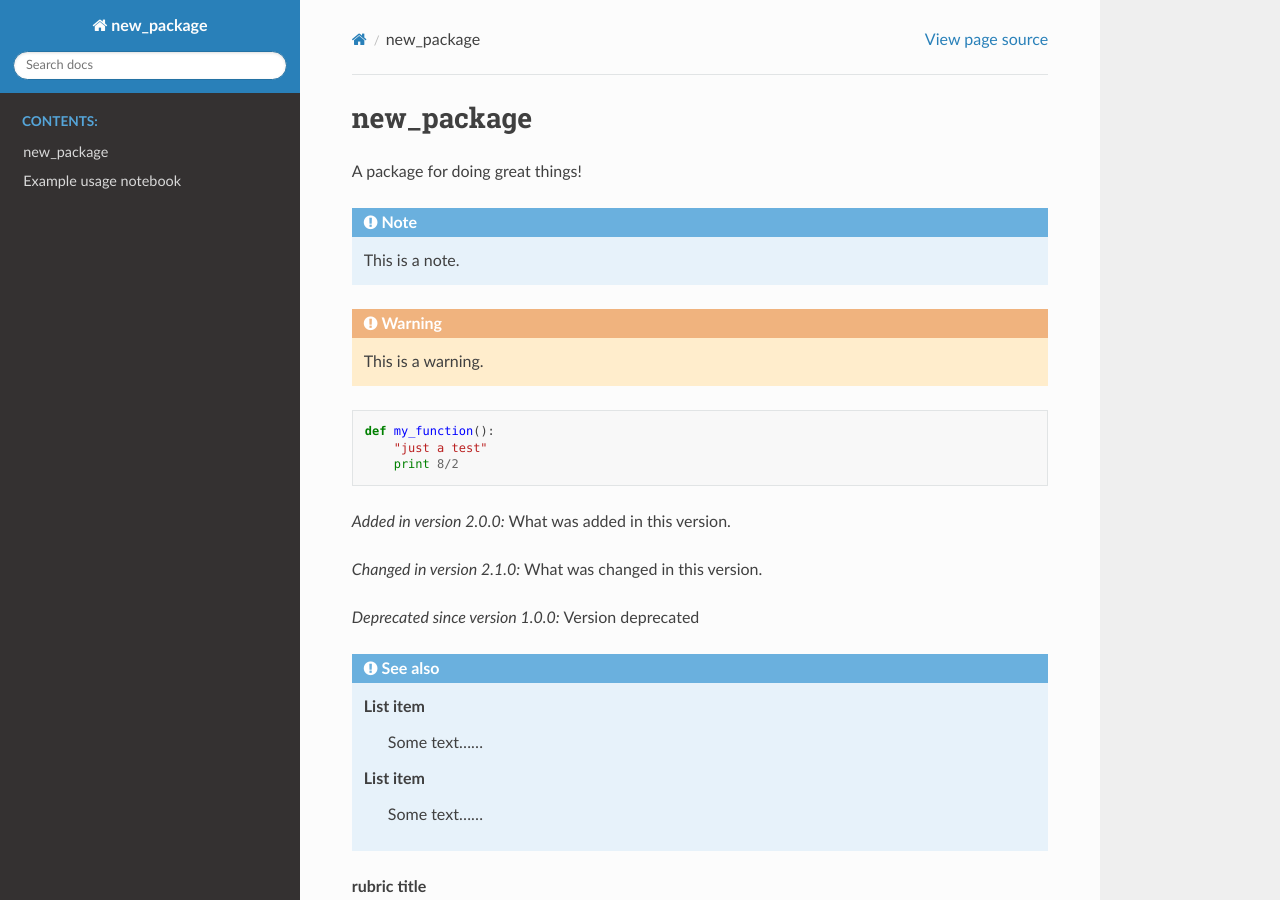
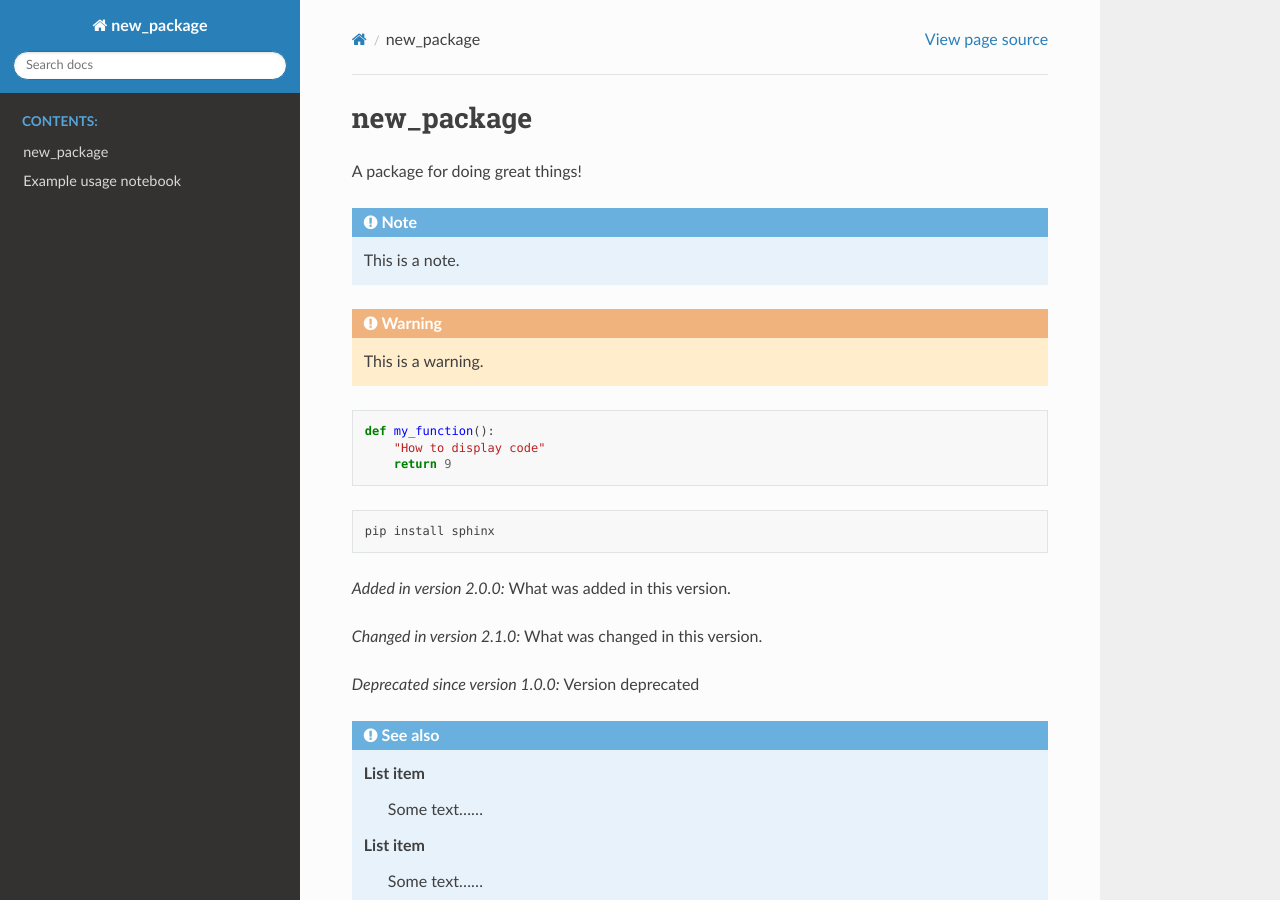
Before and after one commit to chrisjackr-naitive/new_package, a Sphinx documentation site: the page built from docs/index.rst, in a window 1280 px wide and 900 px high. Built offline with Sphinx 7.4.7 and the Read the Docs theme 2.0.0, drawn with Linux system fonts in a browser that asks for light colours.

Commit message:
Add pip install example

```diff
--- a/docs/index.rst
+++ b/docs/index.rst
@@ -24,8 +24,12 @@ A package for doing great things!
 .. code:: python
 
   def my_function():
-      "just a test"
-      print 8/2
+      "How to display code"
+      return 9
+
+.. code:: bash
+
+  pip install sphinx
 
 .. versionadded:: 2.0.0
    What was added in this version.
@@ -39,7 +43,7 @@ A package for doing great things!
    List item
       Some text......
 
-.. image:: ./_images/smile.png
+.. image:: _images/smile.png
    :align: centre
 
 .. rubric:: rubric title
```
